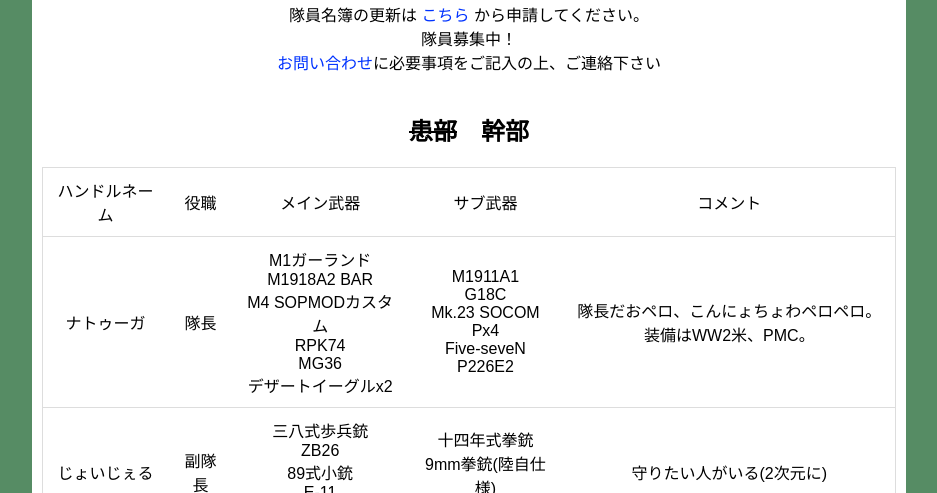
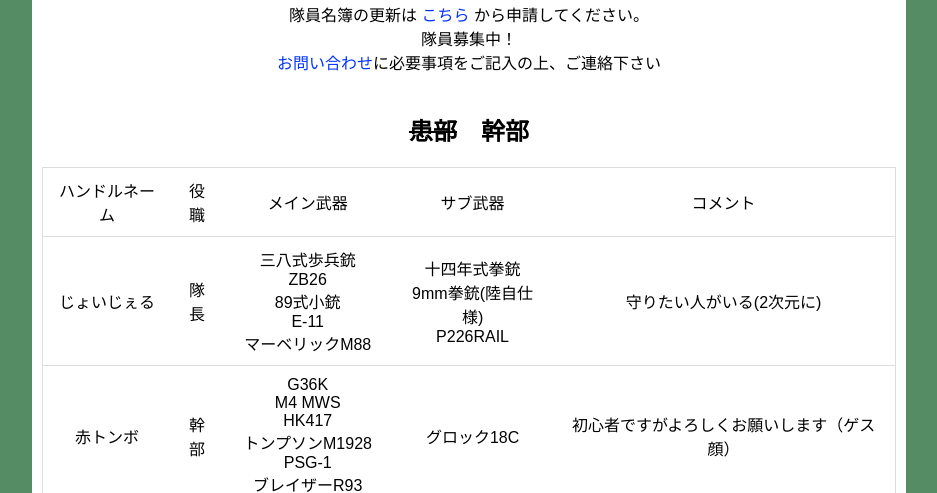
Before and after one commit to altyjp/littlebulletHP, a website: page public_html/formember/member.html in a window 1280 px wide. Shown: the part 307-800 px from the top of the page, without its empty margins (171-1108 px from the left). Drawn offline with Linux system fonts and the light colour scheme.

Commit message:
メンバーの更新

```diff
--- a/public_html/formember/member.html
+++ b/public_html/formember/member.html
@@ -81,27 +81,8 @@
                         </thead>
                         <tbody>
                             <tr>
-                                <td data-label="ハンドルネーム" >ナトゥーガ</td>
+                                <td data-label="ハンドルネーム" >じょいじぇる</td>
                                 <td data-label="役職" >隊長</td>
-                                <td data-label="メイン武器" >M1ガーランド<br>
-                                    M1918A2 BAR<br>
-                                    M4 SOPMODカスタム<br>
-                                    RPK74<br>
-                                    MG36<br>
-                                    デザートイーグルx2</td>
-                                <td data-label="サブ武器" >M1911A1<br>
-                                    G18C<br>
-                                    Mk.23 SOCOM<br>
-                                    Px4<br>
-                                    Five-seveN<br>
-                                    P226E2<br>
-                                </td>
-                                <td data-label="コメント" >隊長だおペロ、こんにょちょわペロペロ。<br>
-                                    装備はWW2米、PMC。</td>
-                            </tr>
-                            <tr>
-                                <td data-label="ハンドルネーム" >じょいじぇる</td>
-                                <td data-label="役職" >副隊長</td>
                                 <td data-label="メイン武器" >三八式歩兵銃<br>
                                     ZB26<br>
                                     89式小銃<br>
@@ -321,6 +302,14 @@
                                 <td data-label="サブ武器" >いろいろ(大抵1クールか半年で変わります</td>
                                 <td data-label="コメント" >あんまり顔を出すことが減っちゃったけど、よろしくお願いします</td>
                             </tr>
+                            <tr>
+                                <td data-label="ハンドルネーム" >ユージン・ハイムマン</td>
+                                <td data-label="役職" >　</td>
+                                <td data-label="メイン武器" >Stg44,AR-15,ppsh-41</td>
+                                <td data-label="サブ武器" >Cz P-09</td>
+                                <td data-label="コメント" >普段はナチ野郎としてサバゲーしているけど、時々AR持って走っています(フィールドを)。<br/>
+                                                         ナチなのにまだKar98kを 持 っ て い ま せ ん 。</td>
+                            </tr>
                         </tbody>
                 </table>
 
```
